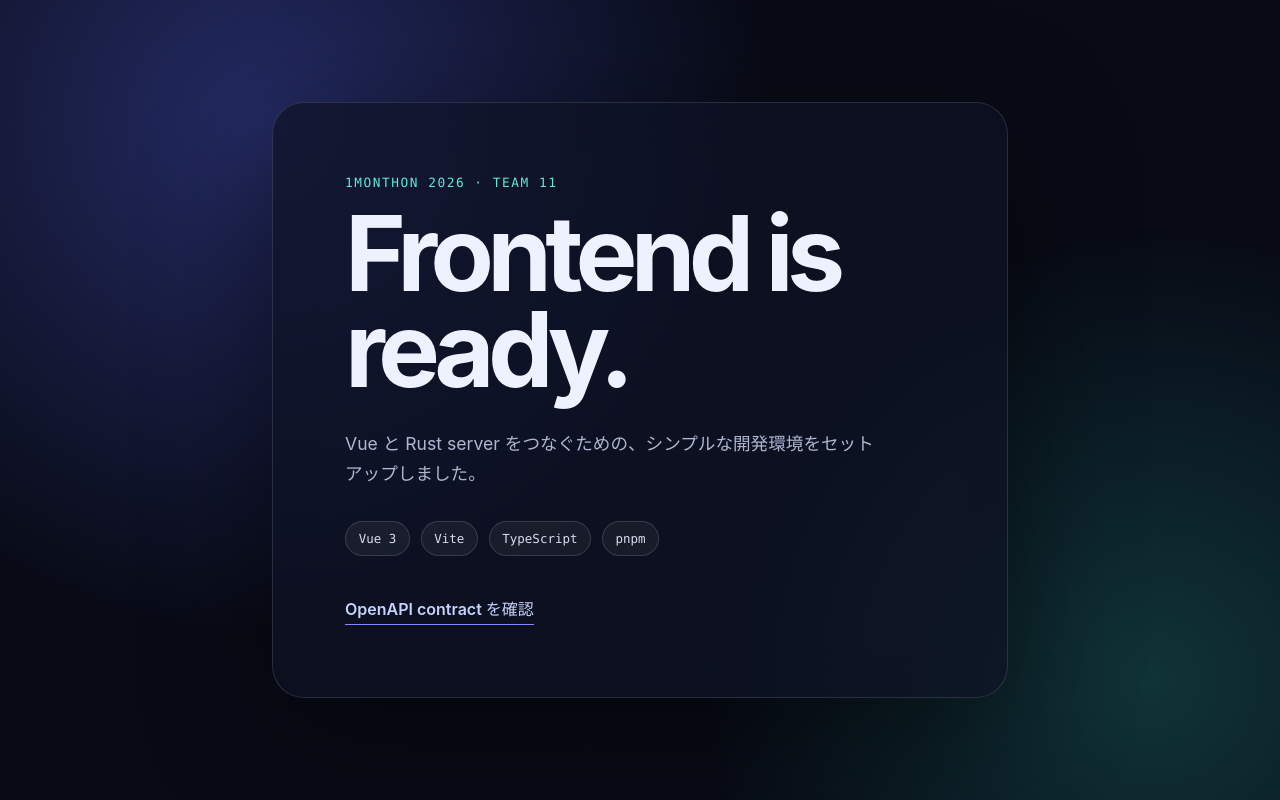
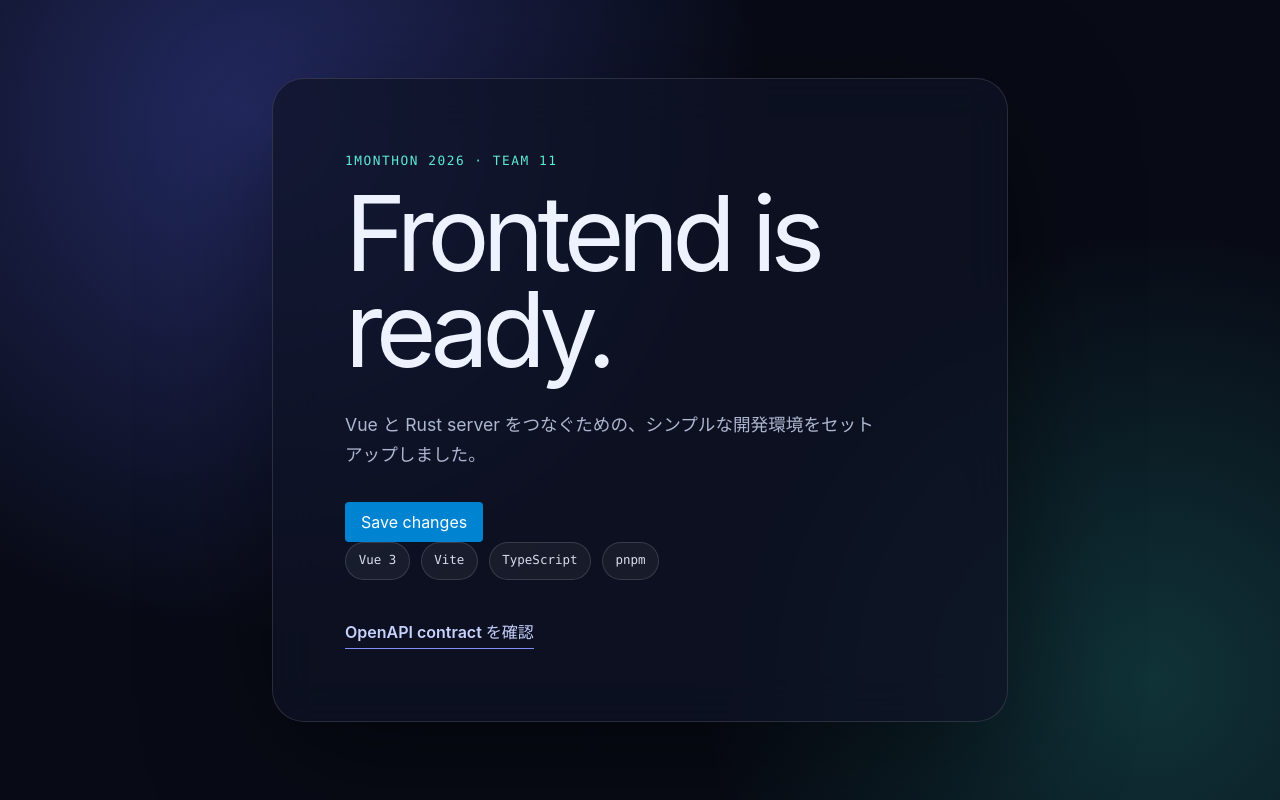
Before and after one commit to traP-jp/1m26_11, a Vue app in the folder client/: page / in a window 1280 px wide. Built offline with nearby package versions, Linux system fonts and the light colour scheme; the HTML template or start-up script is replaced by a standard one.

Commit message:
feat:headlessUI入れてみたよ

```diff
--- a/client/package.json
+++ b/client/package.json
@@ -22,6 +22,8 @@
     "format:check": "prettier --check --experimental-cli src/"
   },
   "dependencies": {
+    "@tailwindcss/vite": "^4.3.3",
+    "tailwindcss": "^4.3.3",
     "vue": "^3.5.40"
   },
   "devDependencies": {
--- a/client/src/App.vue
+++ b/client/src/App.vue
@@ -11,6 +11,11 @@ const stack = ['Vue 3', 'Vite', 'TypeScript', 'pnpm']
         Vue と Rust server をつなぐための、シンプルな開発環境をセットアップしました。
       </p>
 
+      <button
+        class="rounded bg-sky-600 px-4 py-2 text-sm text-white hover:bg-sky-500 active:bg-sky-700 disabled:bg-gray-500">
+        Save changes
+      </button>
+
       <ul class="stack" aria-label="Frontend stack">
         <li v-for="item in stack" :key="item">{{ item }}</li>
       </ul>
--- a/client/src/assets/main.css
+++ b/client/src/assets/main.css
@@ -1,3 +1,5 @@
+@import 'tailwindcss';
+
 :root {
   color: #eef2ff;
   background: #080b16;
--- a/client/vite.config.ts
+++ b/client/vite.config.ts
@@ -1,6 +1,7 @@
 import { fileURLToPath, URL } from 'node:url'
 
 import { defineConfig, loadEnv } from 'vite'
+import tailwindcss from '@tailwindcss/vite'
 import vue from '@vitejs/plugin-vue'
 import vueDevTools from 'vite-plugin-vue-devtools'
 
@@ -10,7 +11,7 @@ export default defineConfig(({ mode }) => {
   const apiTarget = env.API_PROXY_TARGET || 'http://127.0.0.1:8080'
 
   return {
-    plugins: [vue(), vueDevTools()],
+    plugins: [vue(), vueDevTools(), tailwindcss()],
     resolve: {
       alias: {
         '@': fileURLToPath(new URL('./src', import.meta.url)),
```
Also changed, not shown: 2 other files (tests, documents, lock files or other folders).
